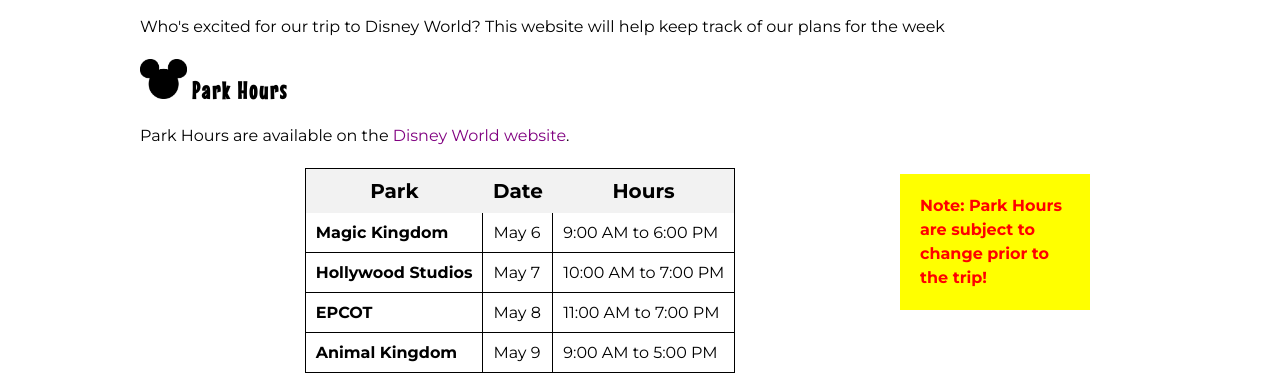
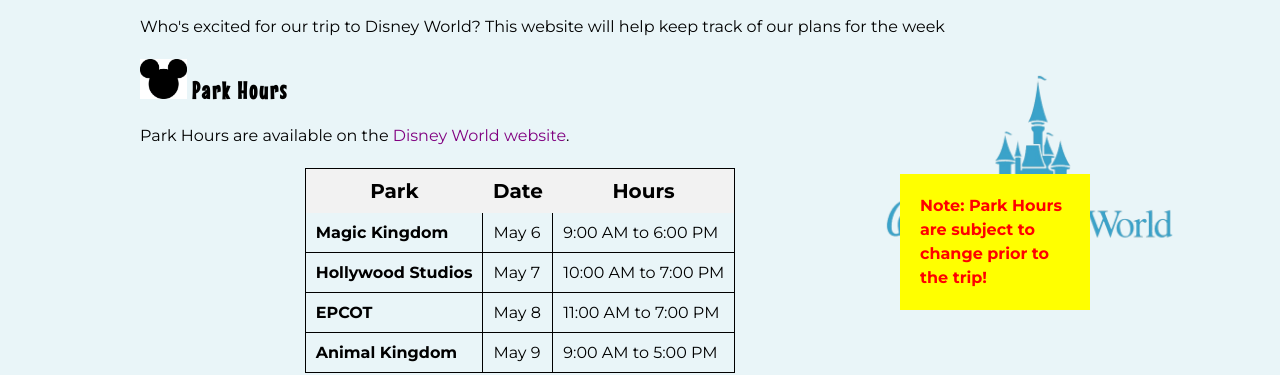
Before and after one commit to kayce369/wdp-assignment-4, a plain HTML site: page index.html in a window 1280 px wide. Shown: the part 522-897 px from the top of the page. Drawn offline with Linux system fonts and the light colour scheme.

Commit message:
added background and WDW logo

```diff
--- a/index.html
+++ b/index.html
@@ -96,6 +96,8 @@
         </li>
       </ul>
 
+      <img src="images/wdw.png" alt="Walt Disney World logo" class="logo" width="300px">
+
     </div>
 
   </body>
--- a/styles/style.css
+++ b/styles/style.css
@@ -10,6 +10,10 @@
   margin: 0;
   padding: 0;
   border: 0;
+}
+
+body {
+  background-color: #e9f5f8;
 }
 
 .entrance {
@@ -104,6 +108,13 @@ a {
   font-weight: bold;
 }
 
+.logo {
+  position: fixed;
+  bottom: 20px;
+  right: 100px;
+  z-index: -1;
+}
+
 .castle {
   position: absolute;
   top: 50%;
```
Also changed, not shown: images/wdw.png (added).
